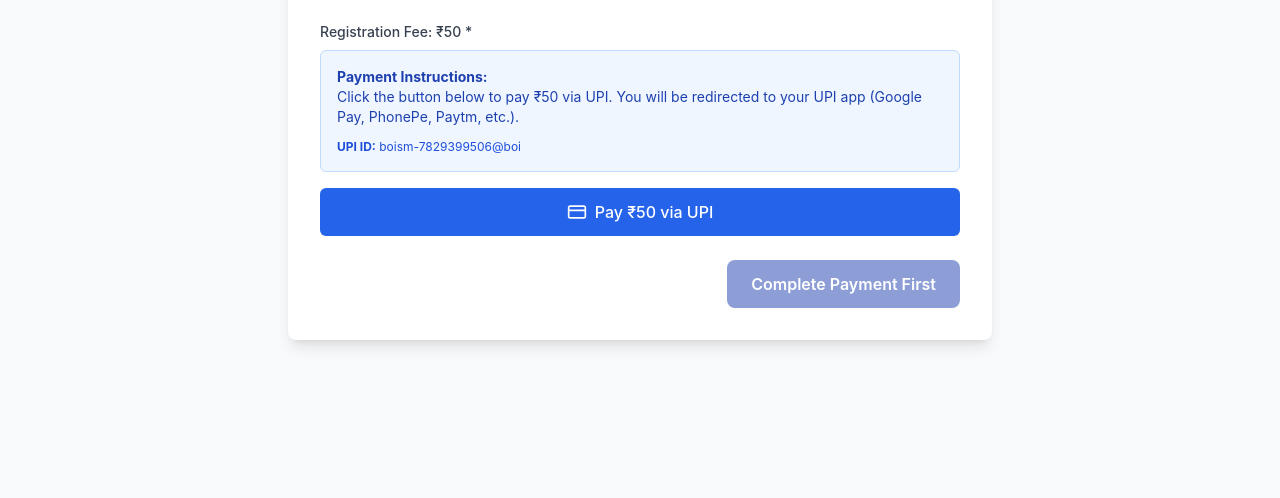
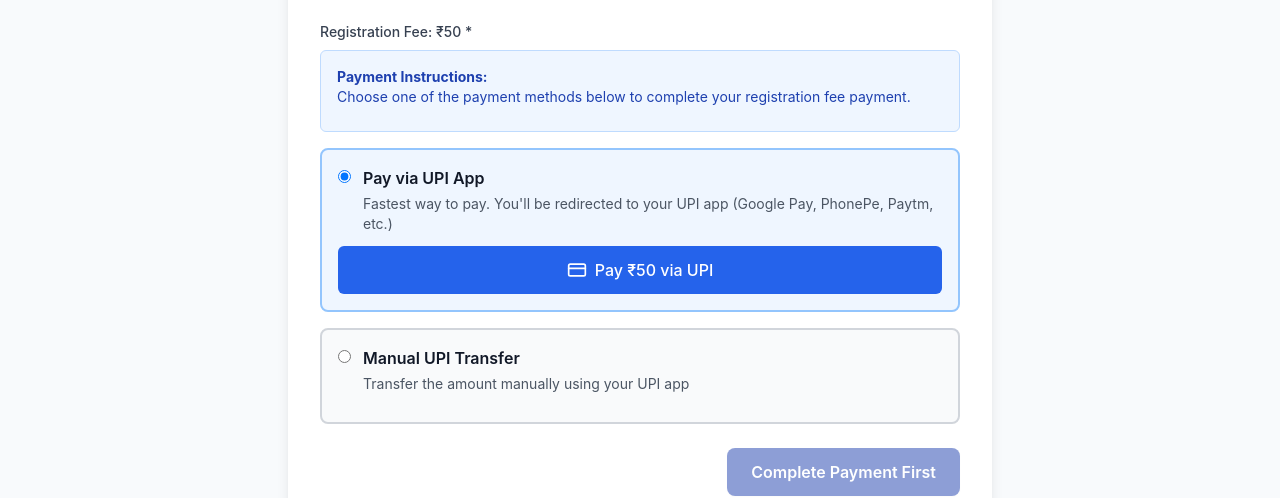
Before and after one commit to patilnaveen94/premeir-league-kpl, a React (Create React App) app: page /player-registration in a window 1280 px wide. Shown: the part 322-820 px from the top of the page. Built offline with nearby package versions, Linux system fonts and the light colour scheme; no server answers; the database is empty.

Commit message:
updated payment links

```diff
--- a/src/pages/PlayerRegistration.js
+++ b/src/pages/PlayerRegistration.js
@@ -1,7 +1,7 @@
 import React, { useState, useEffect } from 'react';
 import { useNavigate } from 'react-router-dom';
 import { collection, addDoc, query, where, getDocs } from 'firebase/firestore';
-import { User, Mail, Phone, Calendar, CreditCard } from 'lucide-react';
+import { User, Mail, Phone, Calendar, CreditCard, Copy, Check } from 'lucide-react';
 import { db } from '../firebase/firebase';
 
 const PlayerRegistration = () => {
@@ -26,11 +26,14 @@ const PlayerRegistration = () => {
   const [success, setSuccess] = useState(false);
   const [formFields, setFormFields] = useState([]);
   const [paymentCompleted, setPaymentCompleted] = useState(false);
-  const [paymentConfig] = useState({
+  const [paymentConfig, setPaymentConfig] = useState({
     fee: 50,
-    upiId: 'boism-7829399506@boi', // Business UPI ID
+    upiId: 'boism-7829399506@boi',
+    phoneNumber: '7829399506',
     merchantName: 'Khajjidoni Premier League'
   });
+  const [paymentMethod, setPaymentMethod] = useState('upi'); // 'upi' or 'manual'
+  const [copied, setCopied] = useState(false);
 
   const generateUserId = () => `player_${Date.now()}_${Math.random().toString(36).substr(2, 9)}`;
   const navigate = useNavigate();
@@ -39,6 +42,7 @@ const PlayerRegistration = () => {
   useEffect(() => {
     window.scrollTo({ top: 0, behavior: 'smooth' });
     fetchFormFields();
+    fetchPaymentConfig();
   }, []);
 
   const fetchFormFields = async () => {
@@ -58,6 +62,21 @@ const PlayerRegistration = () => {
       setFormData(initialData);
     } catch (error) {
       console.error('Error fetching form fields:', error);
+    }
+  };
+
+  const fetchPaymentConfig = async () => {
+    try {
+      const paymentSnapshot = await getDocs(collection(db, 'settings'));
+      const paymentSetting = paymentSnapshot.docs.find(doc => doc.id === 'paymentConfig');
+      if (paymentSetting?.data()) {
+        setPaymentConfig(prev => ({
+          ...prev,
+          ...paymentSetting.data()
+        }));
+      }
+    } catch (error) {
+      console.error('Error fetching payment config:', error);
     }
   };
 
@@ -140,6 +159,12 @@ const PlayerRegistration = () => {
       console.error('Error initiating payment:', error);
       alert('Error opening UPI app. Please ensure you have a UPI app installed.');
     }
+  };
+
+  const handleCopyPhoneNumber = () => {
+    navigator.clipboard.writeText(paymentConfig.phoneNumber);
+    setCopied(true);
+    setTimeout(() => setCopied(false), 2000);
   };
 
   const checkDuplicatePhone = async (phone) => {
@@ -386,16 +411,35 @@ const PlayerRegistration = () => {
               </label>
 
               <div className="bg-blue-50 border border-blue-200 rounded-md p-4 mb-4">
-                <p className="text-sm text-blue-800 mb-3">
+                <p className="text-sm text-blue-800 mb-2">
                   <strong>Payment Instructions:</strong><br/>
-                  Click the button below to pay ₹{paymentConfig.fee} via UPI. You will be redirected to your UPI app (Google Pay, PhonePe, Paytm, etc.).
-                </p>
-                <p className="text-xs text-blue-700">
-                  <strong>UPI ID:</strong> {paymentConfig.upiId}
+                  Choose one of the payment methods below to complete your registration fee payment.
                 </p>
               </div>
 
               {!paymentCompleted ? (
+                <div className="space-y-4">
+                  {/* Option 1: UPI App Payment */}
+                  <div className="border-2 border-blue-300 rounded-lg p-4 bg-blue-50">
+                    <div className="flex items-start space-x-3 mb-3">
+                      <input
+                        type="radio"
+                        id="upi-option"
+                        name="payment-method"
+                        checked={paymentMethod === 'upi'}
+                        onChange={() => setPaymentMethod('upi')}
+                        className="mt-1"
+                      />
+                      <div className="flex-1">
+                        <label htmlFor="upi-option" className="font-semibold text-gray-900 cursor-pointer">
+                          Pay via UPI App
+                        </label>
+                        <p className="text-sm text-gray-600 mt-1">
+                          Fastest way to pay. You'll be redirected to your UPI app (Google Pay, PhonePe, Paytm, etc.)
+                        </p>
+                      </div>
+                    </div>
+                    {paymentMethod === 'upi' && (
                       <button
                         type="button"
                         onClick={handlePayment}
@@ -404,6 +448,65 @@ const PlayerRegistration = () => {
                         <CreditCard size={20} />
                         <span>Pay ₹{paymentConfig.fee} via UPI</span>
                       </button>
+                    )}
+                  </div>
+
+                  {/* Option 2: Manual UPI Transfer */}
+                  <div className="border-2 border-gray-300 rounded-lg p-4 bg-gray-50">
+                    <div className="flex items-start space-x-3 mb-3">
+                      <input
+                        type="radio"
+                        id="manual-option"
+                        name="payment-method"
+                        checked={paymentMethod === 'manual'}
+                        onChange={() => setPaymentMethod('manual')}
+                        className="mt-1"
+                      />
+                      <div className="flex-1">
+                        <label htmlFor="manual-option" className="font-semibold text-gray-900 cursor-pointer">
+                          Manual UPI Transfer
+                        </label>
+                        <p className="text-sm text-gray-600 mt-1">
+                          Transfer the amount manually using your UPI app
+                        </p>
+                      </div>
+                    </div>
+                    {paymentMethod === 'manual' && (
+                      <div className="space-y-3">
+                        <div className="bg-white rounded-md p-3 border border-gray-200">
+                          <p className="text-xs text-gray-600 mb-2">Send ₹{paymentConfig.fee} to this mobile number:</p>
+                          <div className="flex items-center space-x-2">
+                            <span className="text-lg font-bold text-gray-900">{paymentConfig.phoneNumber}</span>
+                            <button
+                              type="button"
+                              onClick={handleCopyPhoneNumber}
+                              className="flex items-center space-x-1 bg-green-600 hover:bg-green-700 text-white px-3 py-1 rounded text-sm transition-colors"
+                            >
+                              {copied ? (
+                                <>
+                                  <Check size={16} />
+                                  <span>Copied!</span>
+                                </>
+                              ) : (
+                                <>
+                                  <Copy size={16} />
+                                  <span>Copy</span>
+                                </>
+                              )}
+                            </button>
+                          </div>
+                        </div>
+                        <button
+                          type="button"
+                          onClick={() => setPaymentCompleted(true)}
+                          className="w-full bg-green-600 hover:bg-green-700 text-white px-6 py-3 rounded-md font-medium transition-colors"
+                        >
+                          I've Completed the Transfer
+                        </button>
+                      </div>
+                    )}
+                  </div>
+                </div>
               ) : (
                 <div className="flex items-center space-x-2 text-green-600 bg-green-50 p-4 rounded-md border border-green-200">
                   <svg className="w-5 h-5 flex-shrink-0" fill="none" stroke="currentColor" viewBox="0 0 24 24">
@@ -415,8 +518,6 @@ const PlayerRegistration = () => {
                   </div>
                 </div>
               )}
-
-
             </div>
 
             <div className="flex justify-end">
```
Also changed, not shown: src/pages/AdminPanel.js. Lines whose indentation alone changed are shown as unchanged.
